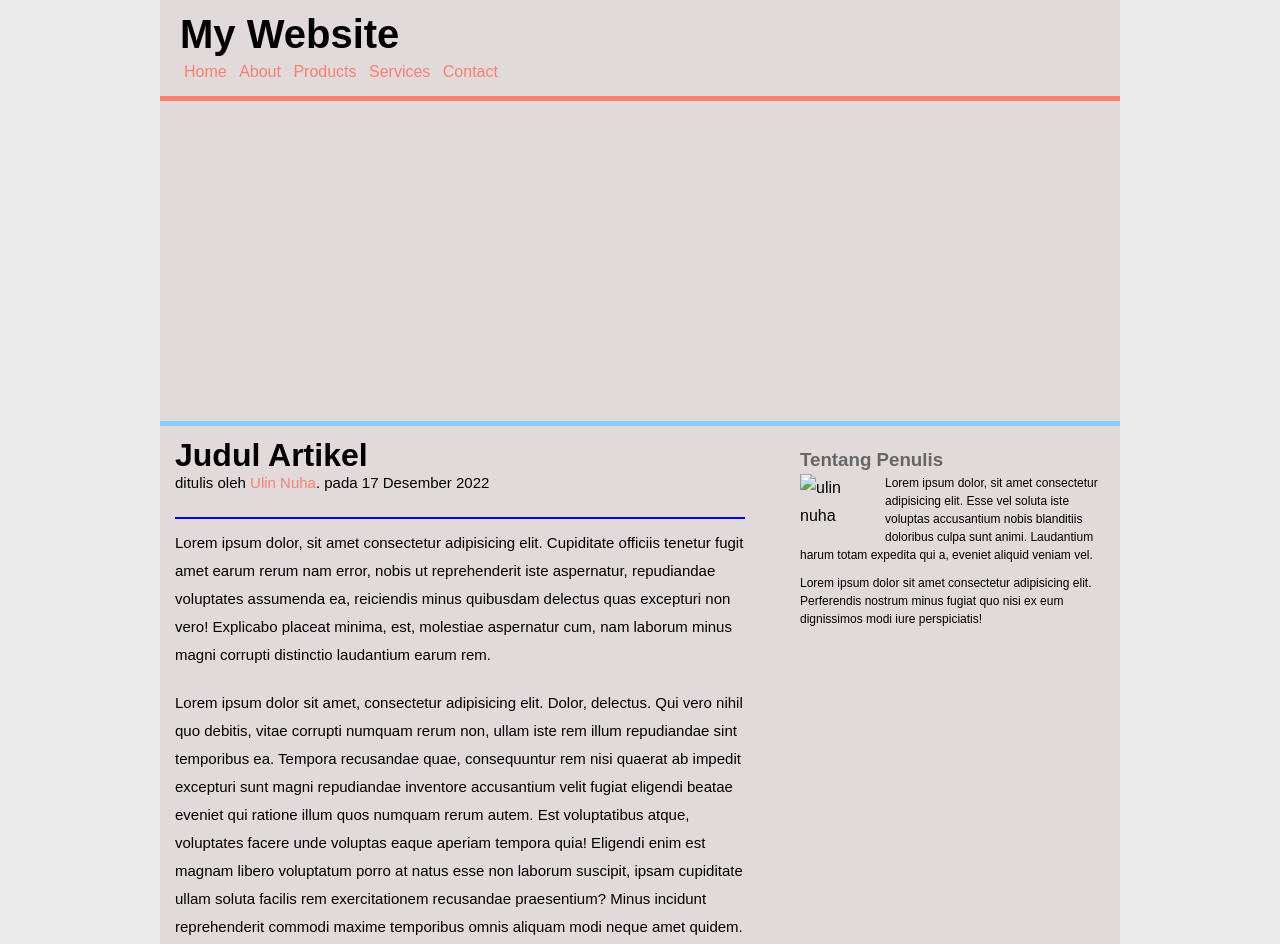
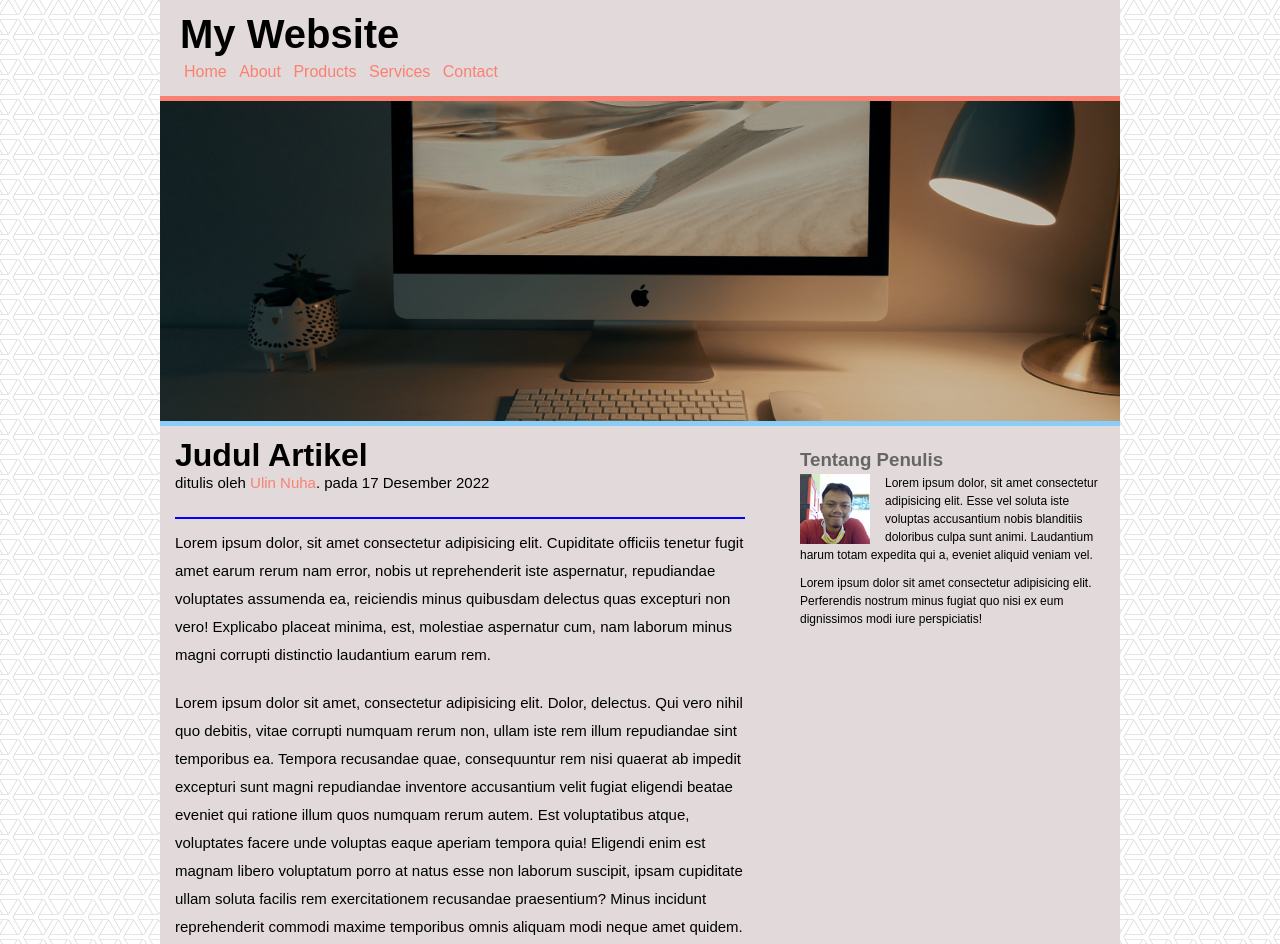
Before and after one commit to ulismart683/percobaan, a plain HTML site: page project 1/file 2/index2.html in a window 1280 px wide. Shown: the top 944 px of the page. Drawn offline with Linux system fonts and the light colour scheme.

Commit message:
mengubah sedikit tampilan

```diff
--- a/project 1/file 2/index2.html
+++ b/project 1/file 2/index2.html
@@ -36,7 +36,7 @@
         </div>
         <div class="sidebar">
             <h3>Tentang Penulis</h3>
-            <img src="image/ulin.png" alt="ulin  nuha">
+            <img src="../image/ulin.png" alt="ulin  nuha">
             <p>Lorem ipsum dolor, sit amet consectetur adipisicing elit. Esse vel soluta iste voluptas accusantium nobis blanditiis doloribus culpa sunt animi. Laudantium harum totam expedita qui a, eveniet aliquid veniam vel.</p>
             <p>Lorem ipsum dolor sit amet consectetur adipisicing elit. Perferendis nostrum minus fugiat quo nisi ex eum dignissimos modi iure perspiciatis!</p>
         </div>
--- a/project 1/file 2/style2.css
+++ b/project 1/file 2/style2.css
@@ -9,7 +9,7 @@ body {
     font: 16px/28px arial, sans-serif;
     background-color: #eaeaea;
     color: black;
-    background-image:url(image/webb.png) ;
+    background-image:url(../image/webb.png) ;
 }
 .container  {
     width: 960px;
@@ -46,7 +46,7 @@ body {
 .hero {
     height: 320px;
     /* background-color: aqua; */
-    background-image: url(image/hero.jpg);
+    background-image: url(../image/hero.jpg);
     background-size: cover;
     background-position: 0 -250px;
     border-bottom: 5px solid lightskyblue;
@@ -97,7 +97,7 @@ h3 {
     padding-right: 15px;
     /* border-radius: 0%; */
     /* border: 2px solid black ; */
-    background: position 200px; 0px  0 ;
+    background: position 200px;
 }
 
 .sidebar p {
```
